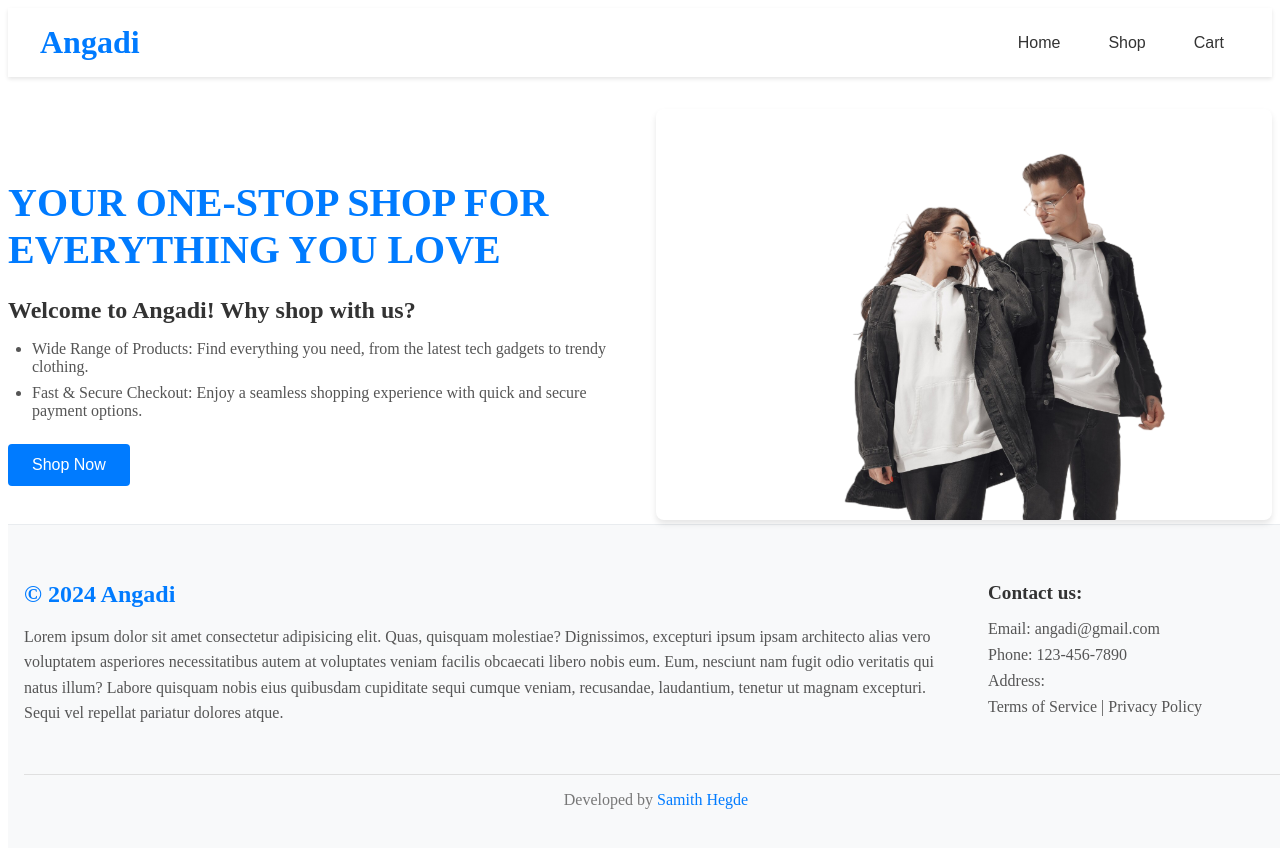
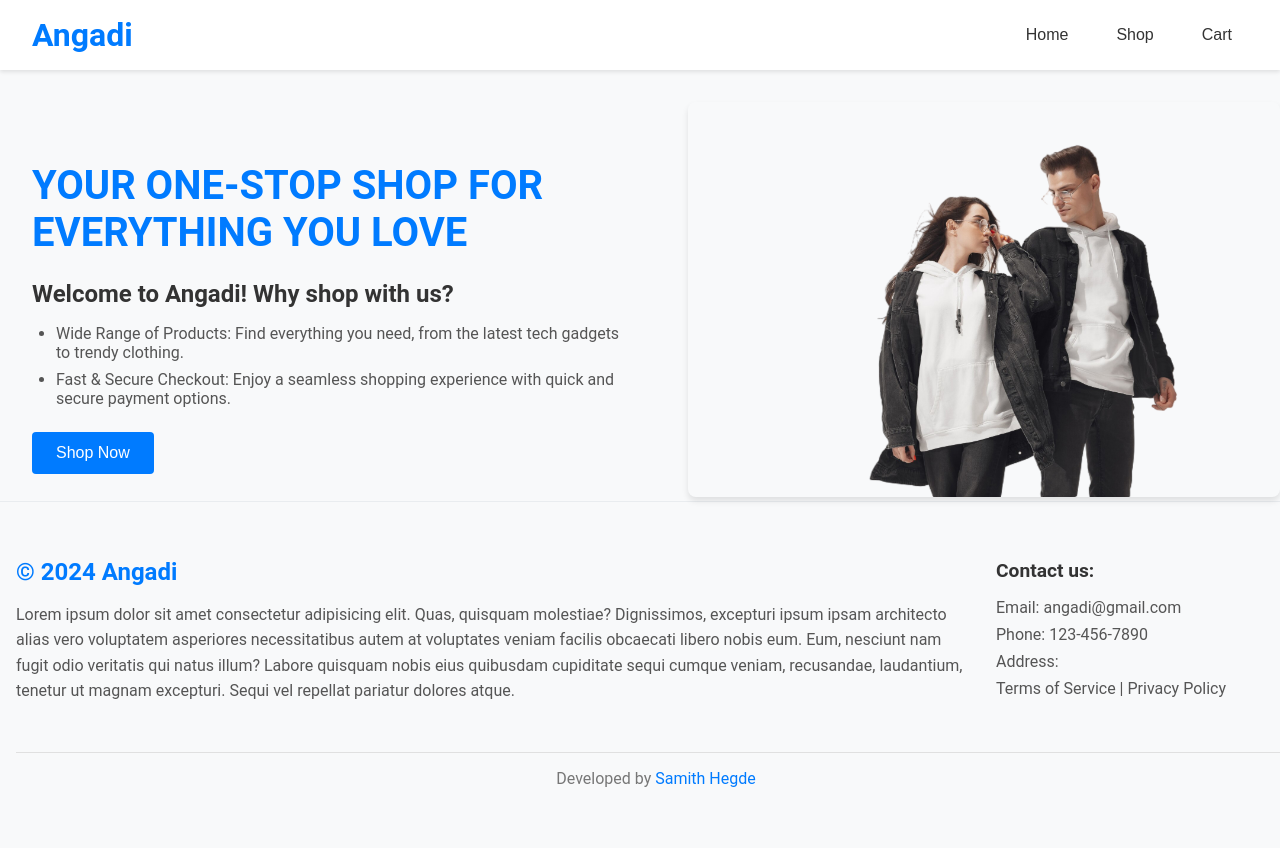
Before and after one commit to Samith-hegde/shopping-cart, a React (Vite) app: page / in a window 1280 px wide. Shown: the top 848 px of the page. Built offline with nearby package versions, Linux system fonts and the light colour scheme; no server answers.

Commit message:
Make styling consistent

```diff
--- a/src/App.jsx
+++ b/src/App.jsx
@@ -2,6 +2,7 @@ import Header from './components/Header/Header'
 import Footer from './components/Footer/Footer'
 import { Outlet } from 'react-router-dom'
 import useInventory from './hooks/useInventory'
+import './App.css'
 
 function App() {
   const { inventory, changeQuantity } = useInventory();
--- a/src/components/Home/Home.css
+++ b/src/components/Home/Home.css
@@ -8,6 +8,7 @@
 
   .home-container section {
     flex: 1;
+    margin-left: 2rem;
   }
 
   .home-container h1 {
```
Also changed, not shown: public/_redirects.txt (added).
